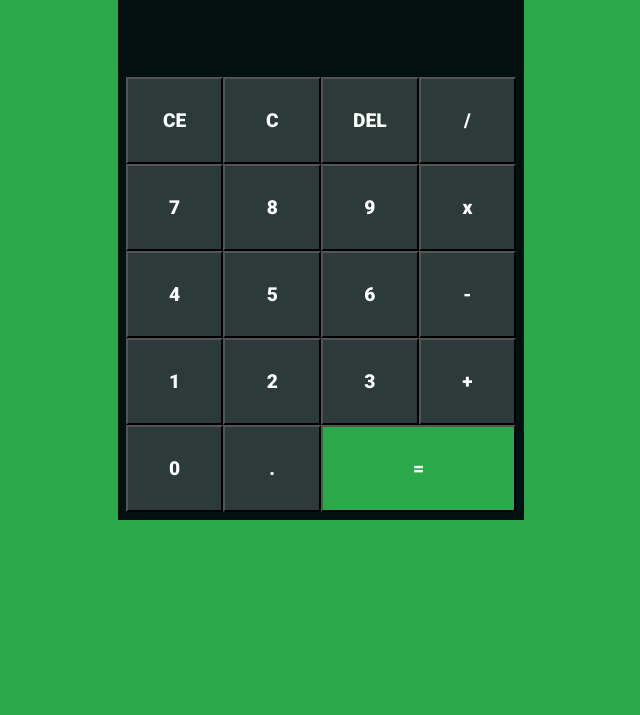
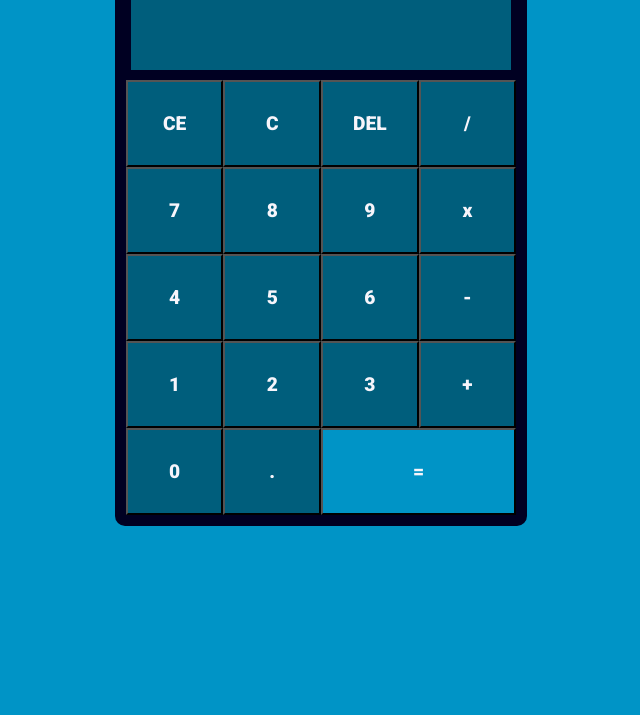
Before and after one commit to joohnq/calculadora, a plain HTML site: page index.html in a window 1280 px wide. Shown: the part 85-800 px from the top of the page, without its empty margins (319-959 px from the left). Drawn offline with Linux system fonts and the light colour scheme.

Commit message:
fix: Mudando as cores do projeto

```diff
--- a/css/style.css
+++ b/css/style.css
@@ -1,11 +1,11 @@
 @import url('https://fonts.googleapis.com/css2?family=Roboto:wght@400;500;700;900&display=swap');
 
 :root{
-    --color1: #040F0F;
-    --color2: #248232;
-    --color3: #2BA84A;
-    --color4: #2D3A3A;
-    --color5: #FCFFFC;
+    --color1: #000022;
+    --color2: #040F16;
+    --color3: #0094C6;
+    --color4: #005E7C;
+    --color5: #F7F5FB;
 }
 *{
     padding: 0;
@@ -27,7 +27,9 @@ body{
 #calc{
     background-color: var(--color1);
     color: var(--color5);
-    padding: .5em;
+    padding: .7em;
+
+    border-radius: 10px;
 }
 
 #calc h1{
@@ -51,12 +53,14 @@ body{
 }
 
 #painel{
-    text-align: end;
-    background-color: transparent;
+    display: flex;
+    align-items: flex-end;
+    justify-content: end;
+    background-color: var(--color4);
     color: white;
-    font-size: 4em;
+    font-size: 3.5em;
     height: 70px;
-    margin: 10px;
+    margin: 10px 5px;
 }
 
 button{
```
